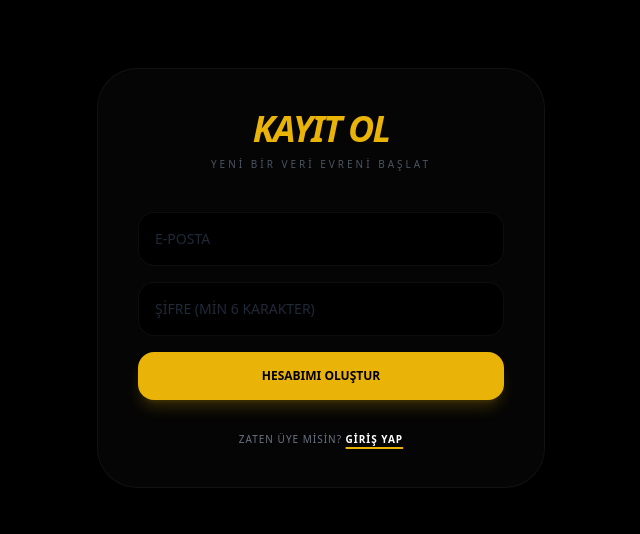
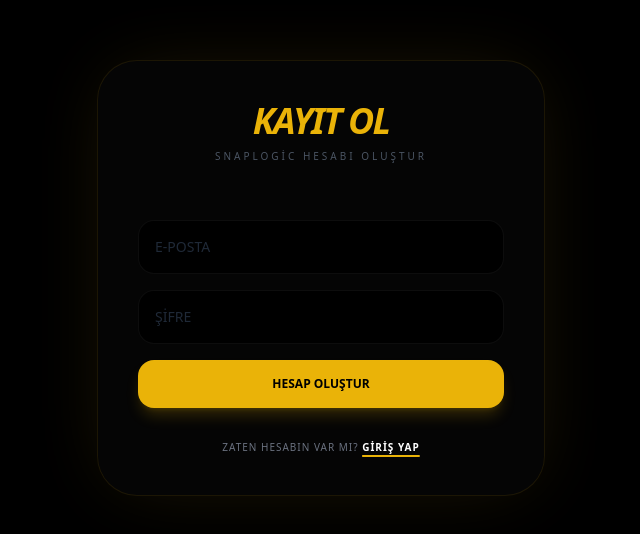
Before and after one commit to Bugsbuny24/tradepi, a Next.js app: page /auth/register in a window 1280 px wide. Shown: the part 122-656 px from the top of the page, without its empty margins (319-959 px from the left). Built offline with nearby package versions, Linux system fonts and the light colour scheme.

Commit message:
Update page.tsx

```diff
--- a/app/auth/register/page.tsx
+++ b/app/auth/register/page.tsx
@@ -1,28 +1,59 @@
-export default function RegisterPage() {
+export default function RegisterPage({
+  searchParams,
+}: {
+  searchParams: { error?: string; next?: string };
+}) {
+  const nextPath = searchParams?.next || "/dashboard";
+  const err = searchParams?.error;
+
   return (
     <main className="flex min-h-screen items-center justify-center bg-black p-6">
-      <div className="w-full max-w-md rounded-[40px] border border-white/5 bg-[#050505] p-10">
+      <div className="w-full max-w-md rounded-[40px] border border-yellow-500/10 bg-[#050505] p-10 shadow-[0_0_80px_-20px_rgba(251,191,36,0.15)]">
         <div className="text-center">
-          <h1 className="text-4xl font-black italic tracking-tighter text-yellow-500 uppercase">Kayıt Ol</h1>
-          <p className="mt-2 text-[10px] uppercase tracking-[0.3em] text-gray-600">Yeni Bir Veri Evreni Başlat</p>
+          <h1 className="text-4xl font-black italic tracking-tighter text-yellow-500 uppercase">
+            Kayıt Ol
+          </h1>
+          <p className="mt-2 text-[10px] uppercase tracking-[0.3em] text-gray-600">
+            SnapLogic Hesabı Oluştur
+          </p>
         </div>
 
+        {err ? (
+          <div className="mt-6 rounded-2xl border border-red-500/20 bg-black p-4 text-xs text-red-300">
+            {decodeURIComponent(err)}
+          </div>
+        ) : null}
+
         <form className="mt-10 space-y-4" action="/api/auth/register" method="POST">
+          <input type="hidden" name="next" value={nextPath} />
+
           <input
             className="w-full rounded-2xl border border-white/5 bg-black p-4 text-sm text-white outline-none focus:border-yellow-500/50 transition-all placeholder:text-gray-800"
-            name="email" type="email" placeholder="E-POSTA" required
+            name="email"
+            type="email"
+            placeholder="E-POSTA"
+            required
           />
           <input
             className="w-full rounded-2xl border border-white/5 bg-black p-4 text-sm text-white outline-none focus:border-yellow-500/50 transition-all placeholder:text-gray-800"
-            name="password" type="password" placeholder="ŞİFRE (MİN 6 KARAKTER)" minLength={6} required
+            name="password"
+            type="password"
+            placeholder="ŞİFRE"
+            required
           />
           <button className="w-full rounded-2xl bg-yellow-500 py-4 text-xs font-black uppercase text-black transition-all hover:scale-[1.02] active:scale-95 shadow-lg shadow-yellow-500/20">
-            Hesabımı Oluştur
+            Hesap Oluştur
           </button>
         </form>
 
         <div className="mt-8 text-center text-[10px] uppercase tracking-widest text-gray-500">
-          Zaten üye misin? <a className="font-bold text-white underline decoration-yellow-500 decoration-2 underline-offset-4" href="/auth/login">Giriş Yap</a>
+          Zaten hesabın var mı?{" "}
+          <a
+            className="font-bold text-white underline decoration-yellow-500 decoration-2 underline-offset-4"
+            href={`/auth/login?next=${encodeURIComponent(nextPath)}`}
+          >
+            Giriş Yap
+          </a>
         </div>
       </div>
     </main>
```
